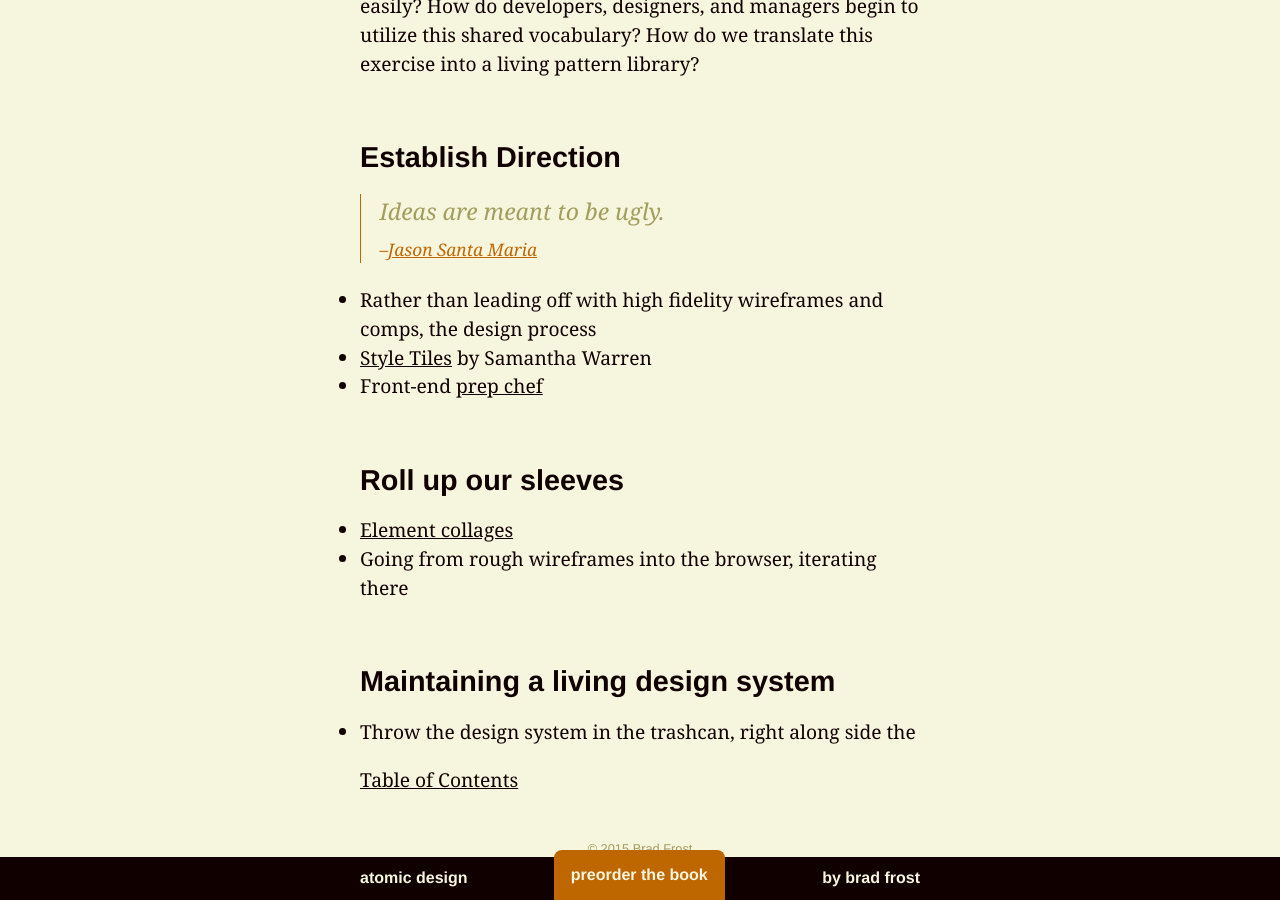
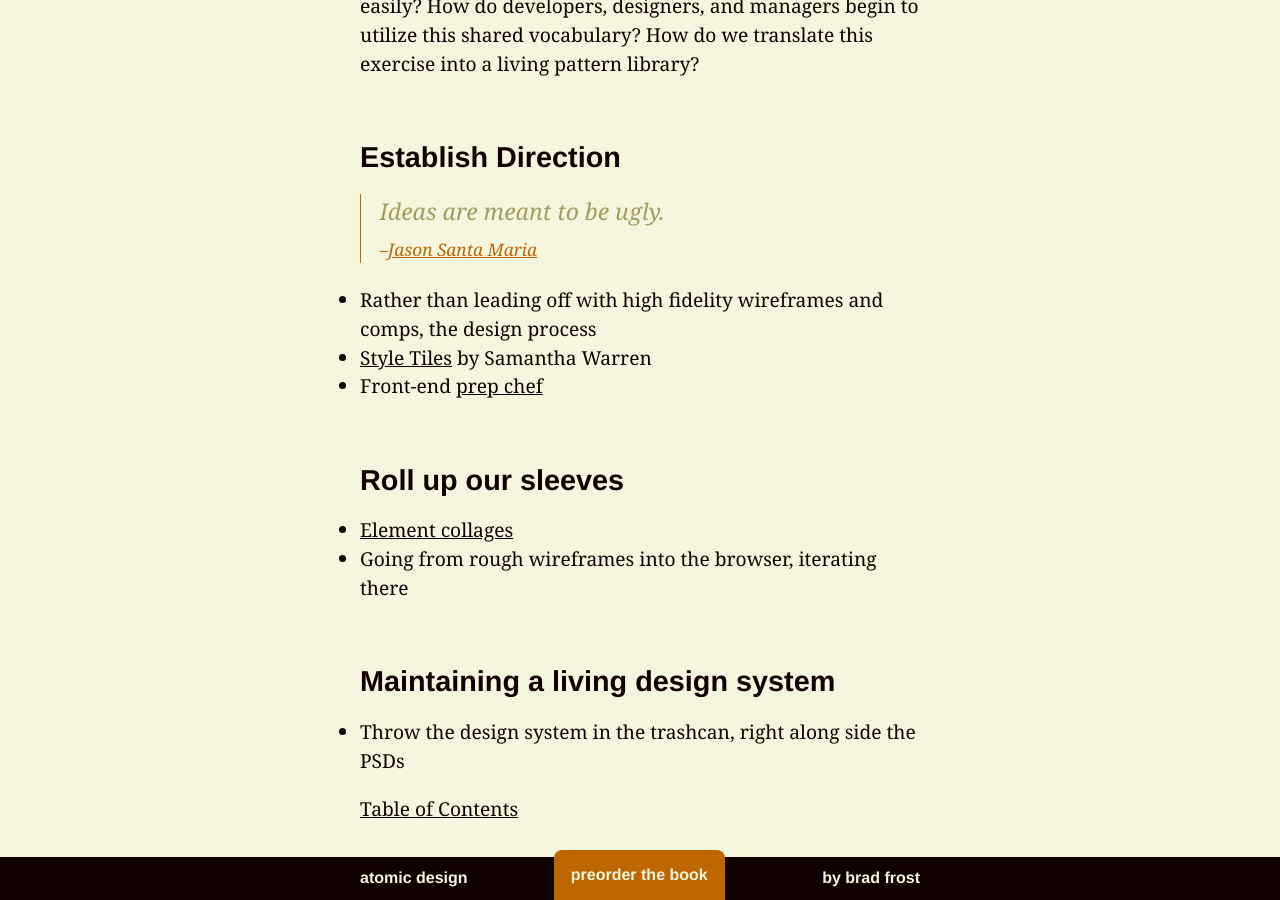
Before and after one commit to bradfrost/atomic-design, a Jekyll site: the page built from chapter-4.md, in a window 1280 px wide and 900 px high, scrolled down 10707 px. Built offline with Jekyll 4.4.1, drawn with Linux system fonts in a browser that asks for light colours.

Commit message:
Chapter 4 draft
Getting everything set up

```diff
--- a/chapter-4.md
+++ b/chapter-4.md
@@ -152,4 +152,4 @@ How do we translate this exercise into a living pattern library?
 - Going from rough wireframes into the browser, iterating there
 
 ## Maintaining a living design system
-- Throw the design system in the trashcan, right along side the
+- Throw the design system in the trashcan, right along side the PSDs
```
Also changed, not shown: 2 other files.
